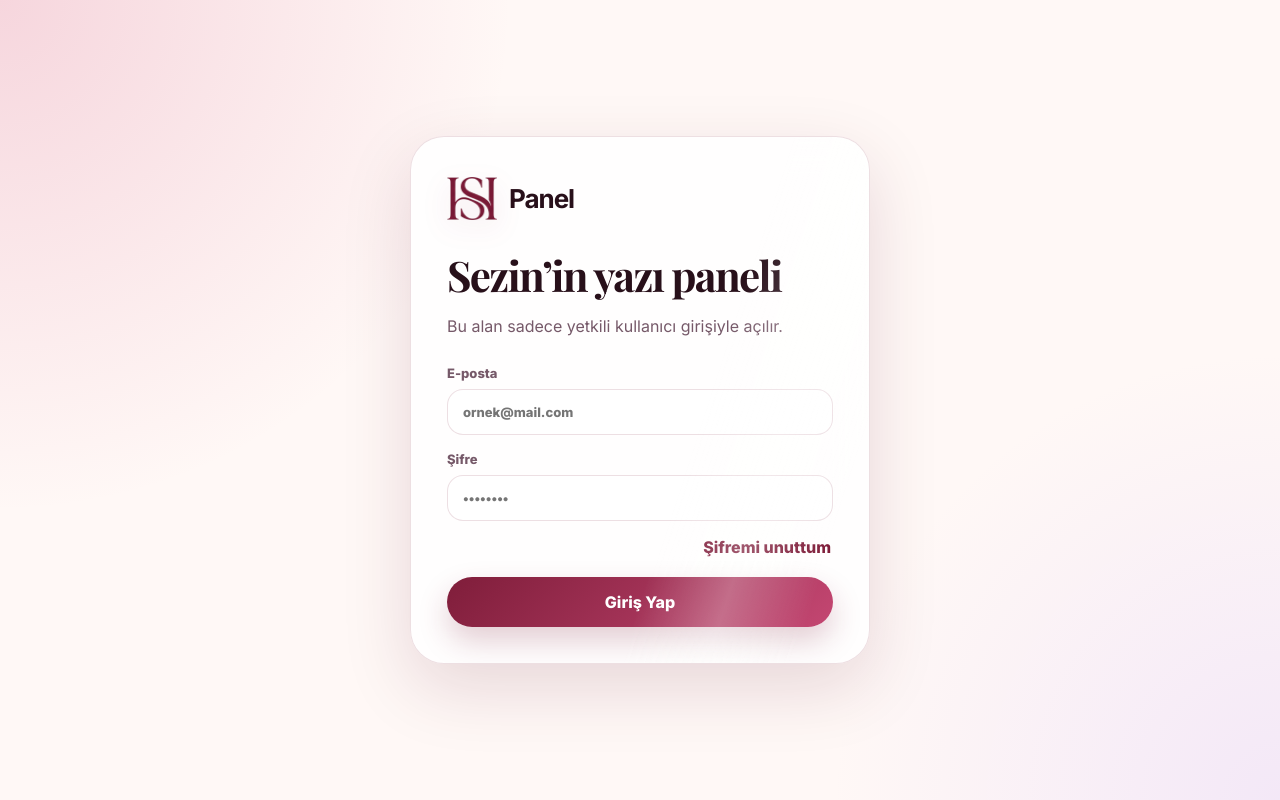
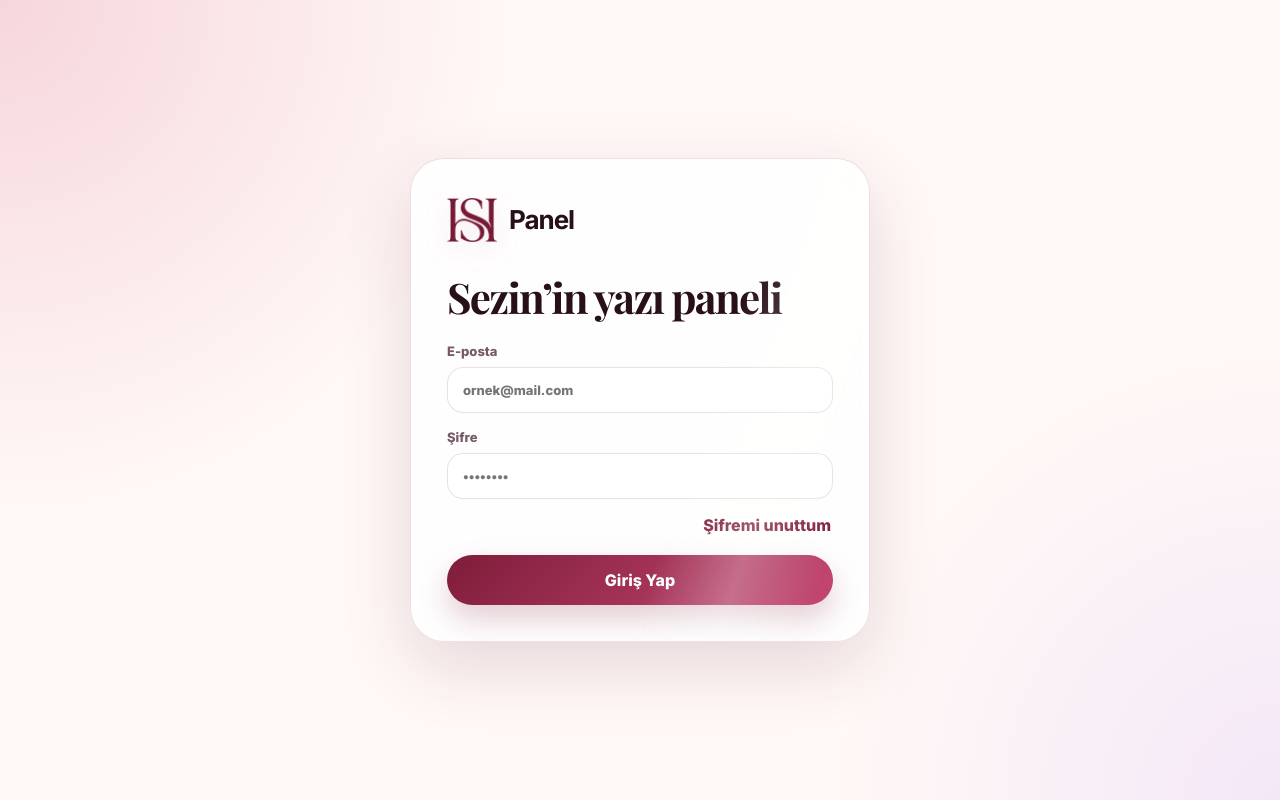
Before and after one commit to batikanceylan06/hissez, a plain HTML site: page sezin-panel.html in a window 1280 px wide. Drawn offline with nearby package versions, Linux system fonts and the light colour scheme; no server answers.

Commit message:
Remove login requirement notice from sezin-panel
Removed the note about authorized user login requirement.

```diff
--- a/sezin-panel.html
+++ b/sezin-panel.html
@@ -29,7 +29,6 @@
           <strong><span class="brand-his">His</span><span class="brand-sez">sez</span> Panel</strong>
         </div>
         <h1>Sezin’in yazı paneli</h1>
-        <p>Bu alan sadece yetkili kullanıcı girişiyle açılır.</p>
         <div id="loginNotice" class="notice" hidden></div>
 
         <form id="loginForm" class="auth-form">
```
